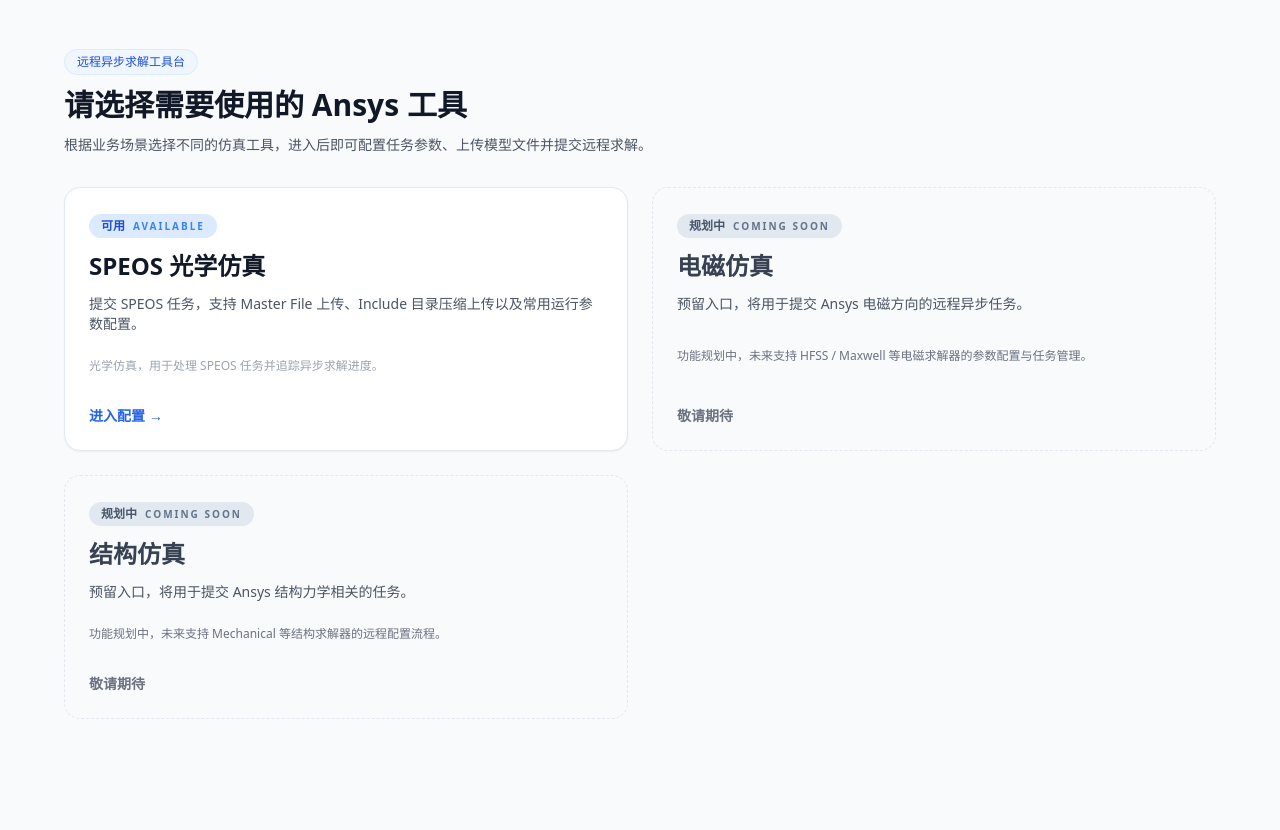
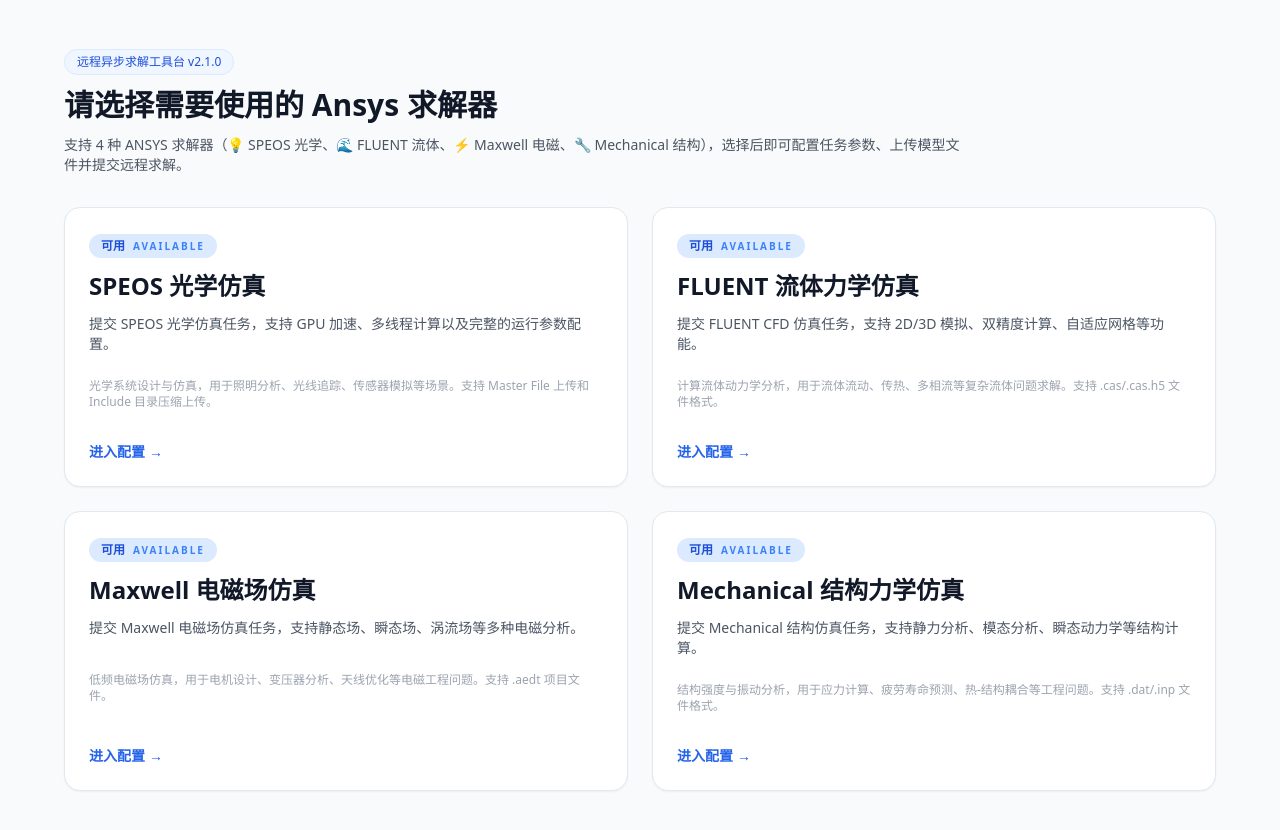
Before and after one commit to chw177434/ansys_speos_task_frontend, a Next.js app: page / in a window 1280 px wide. Shown: the top 830 px of the page. Before the commit the page ends 800 px from the top, so only its background shows below. Built offline with nearby package versions, Linux system fonts and the light colour scheme.

Commit message:
增加电磁和结构的异步仿真，修复前端界面展示，准备开始联调

```diff
--- a/app/tools/[toolId]/page.tsx
+++ b/app/tools/[toolId]/page.tsx
@@ -22,7 +22,16 @@
   }
 
   const isAvailable = tool.status === "available";
-  const isSpeos = tool.id === "speos";
+
+  // 求解器图标和颜色映射
+  const solverConfig: Record<string, { icon: string; color: string }> = {
+    speos: { icon: "💡", color: "border-yellow-200 bg-yellow-50 text-yellow-700" },
+    fluent: { icon: "🌊", color: "border-blue-200 bg-blue-50 text-blue-700" },
+    maxwell: { icon: "⚡", color: "border-purple-200 bg-purple-50 text-purple-700" },
+    mechanical: { icon: "🔧", color: "border-green-200 bg-green-50 text-green-700" },
+  };
+
+  const currentSolver = solverConfig[tool.id] || { icon: "📊", color: "border-gray-200 bg-gray-50 text-gray-700" };
 
   return (
     <main className="min-h-screen bg-gray-50 p-6 sm:p-10">
@@ -44,24 +53,25 @@
 
         <header className="space-y-3 rounded-2xl bg-white p-6 shadow">
           <div className="space-y-2">
-            <h1 className="text-3xl font-bold text-gray-900">{tool.name}</h1>
+            <div className="flex items-center gap-3">
+              <span className={`inline-flex items-center gap-1 rounded-full border px-3 py-1 text-lg font-medium ${currentSolver.color}`}>
+                <span>{currentSolver.icon}</span>
+              </span>
+              <h1 className="text-3xl font-bold text-gray-900">{tool.name}</h1>
+            </div>
             {tool.detail && <p className="text-sm text-gray-600">{tool.detail}</p>}
           </div>
           <p className="text-sm text-gray-500">{tool.description}</p>
         </header>
 
         {isAvailable ? (
-          isSpeos ? (
-            <>
-              <UploadForm />
-              <TasksTable />
-            </>
-          ) : (
-            <section className="rounded-2xl bg-white p-10 text-center shadow">
-              <p className="text-lg font-semibold text-slate-800">该工具的配置尚未启用</p>
-              <p className="mt-2 text-sm text-slate-500">如需体验，请联系产品团队确认 {tool.name} 的前端接入计划。</p>
-            </section>
-          )
+          <>
+            <UploadForm
+              defaultSolverType={tool.id as "speos" | "fluent" | "maxwell" | "mechanical"}
+              lockSolverType={true}
+            />
+            <TasksTable />
+          </>
         ) : (
           <section className="rounded-2xl bg-white p-10 text-center shadow">
             <p className="text-lg font-semibold text-slate-800">功能规划中</p>
--- a/components/ToolSelection.tsx
+++ b/components/ToolSelection.tsx
@@ -42,11 +42,11 @@
     <div className="mx-auto flex max-w-6xl flex-col gap-8 py-12">
       <header className="space-y-3">
         <p className="inline-flex items-center rounded-full border border-blue-100 bg-blue-50 px-3 py-1 text-xs font-medium text-blue-700">
-          远程异步求解工具台
+          远程异步求解工具台 v2.1.0
         </p>
-        <h1 className="text-3xl font-bold text-gray-900">请选择需要使用的 Ansys 工具</h1>
-        <p className="max-w-2xl text-sm text-gray-600">
-          根据业务场景选择不同的仿真工具，进入后即可配置任务参数、上传模型文件并提交远程求解。
+        <h1 className="text-3xl font-bold text-gray-900">请选择需要使用的 Ansys 求解器</h1>
+        <p className="max-w-4xl text-sm text-gray-600">
+          支持 4 种 ANSYS 求解器（💡 SPEOS 光学、🌊 FLUENT 流体、⚡ Maxwell 电磁、🔧 Mechanical 结构），选择后即可配置任务参数、上传模型文件并提交远程求解。
         </p>
         {lastTool && (
           <div className="flex flex-wrap items-center gap-3 rounded-lg border border-amber-200 bg-amber-50 px-3 py-2 text-sm text-amber-700">
--- a/components/UploadForm.tsx
+++ b/components/UploadForm.tsx
@@ -111,7 +111,12 @@
   { value: "5", label: "5 - 实时" },
 ];
 
-export default function UploadForm() {
+interface UploadFormProps {
+  defaultSolverType?: SolverType;
+  lockSolverType?: boolean; // 是否锁定求解器类型（从页面入口进入时锁定）
+}
+
+export default function UploadForm({ defaultSolverType = "speos", lockSolverType = false }: UploadFormProps = {}) {
   const initialState = useMemo(() => loadFormState(), []);
   const [profileName, setProfileName] = useState(initialState.profileName);
   const [version, setVersion] = useState(initialState.version);
@@ -128,8 +133,8 @@
   const [nodeCount, setNodeCount] = useState(initialState.nodeCount ?? "1");
   const [walltimeHours, setWalltimeHours] = useState(initialState.walltimeHours ?? "");
 
-  // ⭐ 新增：求解器类型选择（默认 SPEOS）
-  const [solverType, setSolverType] = useState<SolverType>("speos");
+  // ⭐ 新增：求解器类型选择（使用传入的默认值或 SPEOS）
+  const [solverType, setSolverType] = useState<SolverType>(defaultSolverType);
 
   // ⭐ 新增：FLUENT 参数
   const [dimension, setDimension] = useState<"2d" | "3d">("3d");
@@ -1754,12 +1759,41 @@
     }
   };
 
+  // 求解器配置信息
+  const solverConfigs = {
+    speos: {
+      title: "提交 SPEOS 任务",
+      description: "填写任务信息并上传 Master File（必选）与 Include 压缩包（可选），提交后任务会自动出现在右侧列表中。",
+      icon: "💡",
+    },
+    fluent: {
+      title: "提交 FLUENT 任务",
+      description: "填写任务信息并上传 .cas 或 .cas.h5 文件（必选）与 Include 文件（可选），配置 CFD 仿真参数。",
+      icon: "🌊",
+    },
+    maxwell: {
+      title: "提交 Maxwell 任务",
+      description: "填写任务信息并上传 .aedt 项目文件（必选），配置电磁场仿真参数。",
+      icon: "⚡",
+    },
+    mechanical: {
+      title: "提交 Mechanical 任务",
+      description: "填写任务信息并上传 .dat 或 .inp 文件（必选），配置结构力学仿真参数。",
+      icon: "🔧",
+    },
+  };
+
+  const currentConfig = solverConfigs[solverType];
+
   return (
     <section className="flex h-full flex-col gap-6 rounded-2xl bg-white p-6 shadow-lg ring-1 ring-black/5">
       <header className="space-y-1">
-        <h2 className="text-2xl font-semibold text-slate-900">提交 SPEOS 任务</h2>
+        <h2 className="flex items-center gap-2 text-2xl font-semibold text-slate-900">
+          <span>{currentConfig.icon}</span>
+          <span>{currentConfig.title}</span>
+        </h2>
         <p className="text-sm text-slate-500">
-          填写任务信息并上传 Master File（必选）与 Include 压缩包（可选），提交后任务会自动出现在右侧列表中。
+          {currentConfig.description}
         </p>
       </header>
 
@@ -1958,7 +1992,8 @@
             />
           </div>
 
-          {/* ⭐ 新增：求解器类型选择 */}
+          {/* ⭐ 求解器类型选择（仅在未锁定时显示）*/}
+          {!lockSolverType && (
             <div>
               <label className="mb-1 block text-sm font-medium text-gray-700">求解器类型</label>
               <select
@@ -1975,6 +2010,29 @@
                 选择要使用的 ANSYS 求解器类型
               </p>
             </div>
+          )}
+
+          {/* ⭐ 锁定时显示当前求解器信息 */}
+          {lockSolverType && (
+            <div>
+              <label className="mb-1 block text-sm font-medium text-gray-700">求解器类型</label>
+              <div className="flex items-center gap-2 rounded-md border border-gray-300 bg-gray-50 px-3 py-2">
+                <span className="text-lg">{currentConfig.icon}</span>
+                <span className="text-sm font-medium text-gray-700">
+                  {solverType === "speos" && "SPEOS - 光学仿真"}
+                  {solverType === "fluent" && "FLUENT - 流体力学"}
+                  {solverType === "maxwell" && "Maxwell - 电磁场"}
+                  {solverType === "mechanical" && "Mechanical - 结构力学"}
+                </span>
+                <span className="ml-auto rounded-full bg-blue-100 px-2 py-0.5 text-xs font-medium text-blue-700">
+                  已选定
+                </span>
+              </div>
+              <p className="mt-1 text-xs text-gray-500">
+                当前页面已锁定为此求解器类型
+              </p>
+            </div>
+          )}
 
           <div>
             <label className="mb-1 block text-sm font-medium text-gray-700">Master File 文件（必选）</label>
--- a/lib/tools.ts
+++ b/lib/tools.ts
@@ -12,23 +12,30 @@
   {
     id: "speos",
     name: "SPEOS 光学仿真",
-    description: "提交 SPEOS 任务，支持 Master File 上传、Include 目录压缩上传以及常用运行参数配置。",
+    description: "提交 SPEOS 光学仿真任务，支持 GPU 加速、多线程计算以及完整的运行参数配置。",
     status: "available",
-    detail: "光学仿真，用于处理 SPEOS 任务并追踪异步求解进度。",
+    detail: "光学系统设计与仿真，用于照明分析、光线追踪、传感器模拟等场景。支持 Master File 上传和 Include 目录压缩上传。",
   },
   {
-    id: "em",
-    name: "电磁仿真",
-    description: "预留入口，将用于提交 Ansys 电磁方向的远程异步任务。",
-    status: "coming-soon",
-    detail: "功能规划中，未来支持 HFSS / Maxwell 等电磁求解器的参数配置与任务管理。",
+    id: "fluent",
+    name: "FLUENT 流体力学仿真",
+    description: "提交 FLUENT CFD 仿真任务，支持 2D/3D 模拟、双精度计算、自适应网格等功能。",
+    status: "available",
+    detail: "计算流体动力学分析，用于流体流动、传热、多相流等复杂流体问题求解。支持 .cas/.cas.h5 文件格式。",
   },
   {
-    id: "structural",
-    name: "结构仿真",
-    description: "预留入口，将用于提交 Ansys 结构力学相关的任务。",
-    status: "coming-soon",
-    detail: "功能规划中，未来支持 Mechanical 等结构求解器的远程配置流程。",
+    id: "maxwell",
+    name: "Maxwell 电磁场仿真",
+    description: "提交 Maxwell 电磁场仿真任务，支持静态场、瞬态场、涡流场等多种电磁分析。",
+    status: "available",
+    detail: "低频电磁场仿真，用于电机设计、变压器分析、天线优化等电磁工程问题。支持 .aedt 项目文件。",
+  },
+  {
+    id: "mechanical",
+    name: "Mechanical 结构力学仿真",
+    description: "提交 Mechanical 结构仿真任务，支持静力分析、模态分析、瞬态动力学等结构计算。",
+    status: "available",
+    detail: "结构强度与振动分析，用于应力计算、疲劳寿命预测、热-结构耦合等工程问题。支持 .dat/.inp 文件格式。",
   },
 ];
 
--- a/package.json
+++ b/package.json
@@ -17,6 +17,7 @@
     "@types/node": "24.4.0",
     "@types/react": "19.1.13",
     "autoprefixer": "^10.4.21",
+    "baseline-browser-mapping": "^2.8.32",
     "postcss": "^8.5.6",
     "tailwindcss": "^3.4.17",
     "typescript": "^5.4.0"
```
Also changed, not shown: 1 other file (tests, documents, lock files or other folders). Lines whose indentation alone changed are shown as unchanged.
